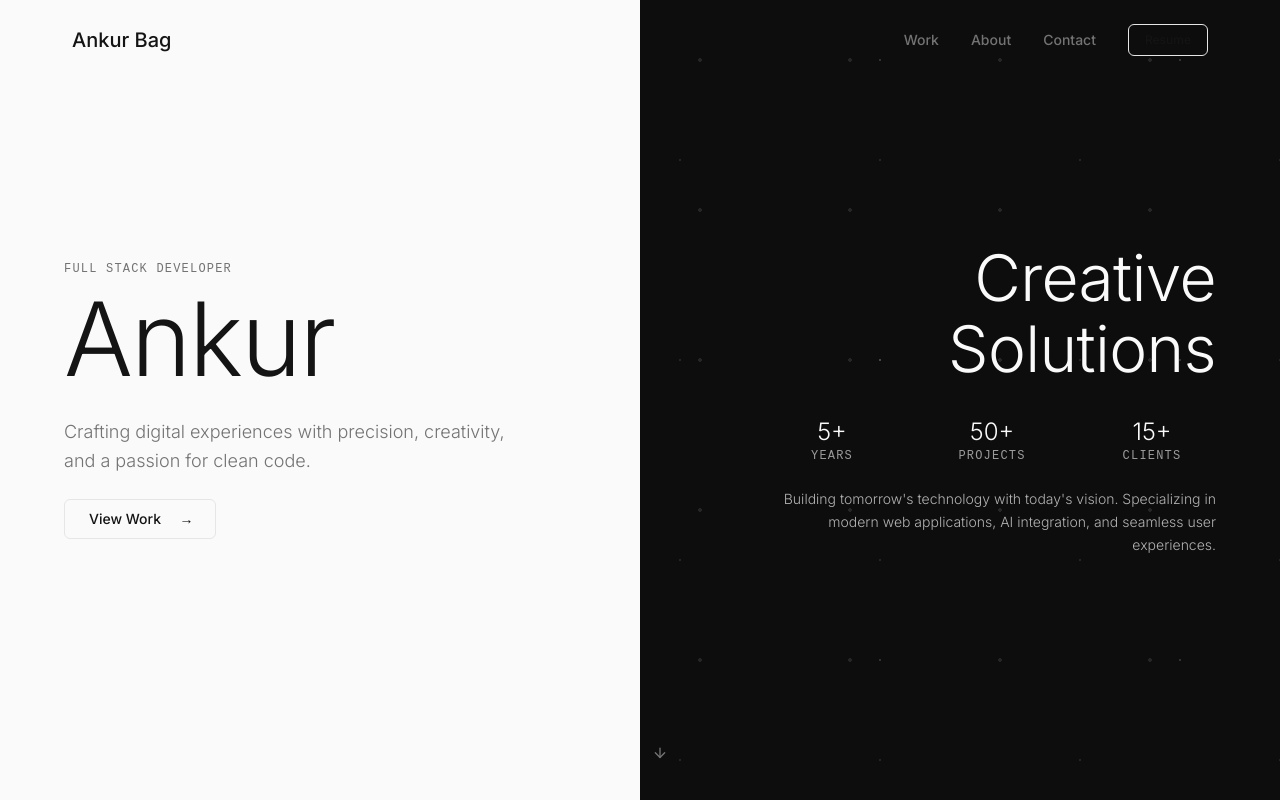
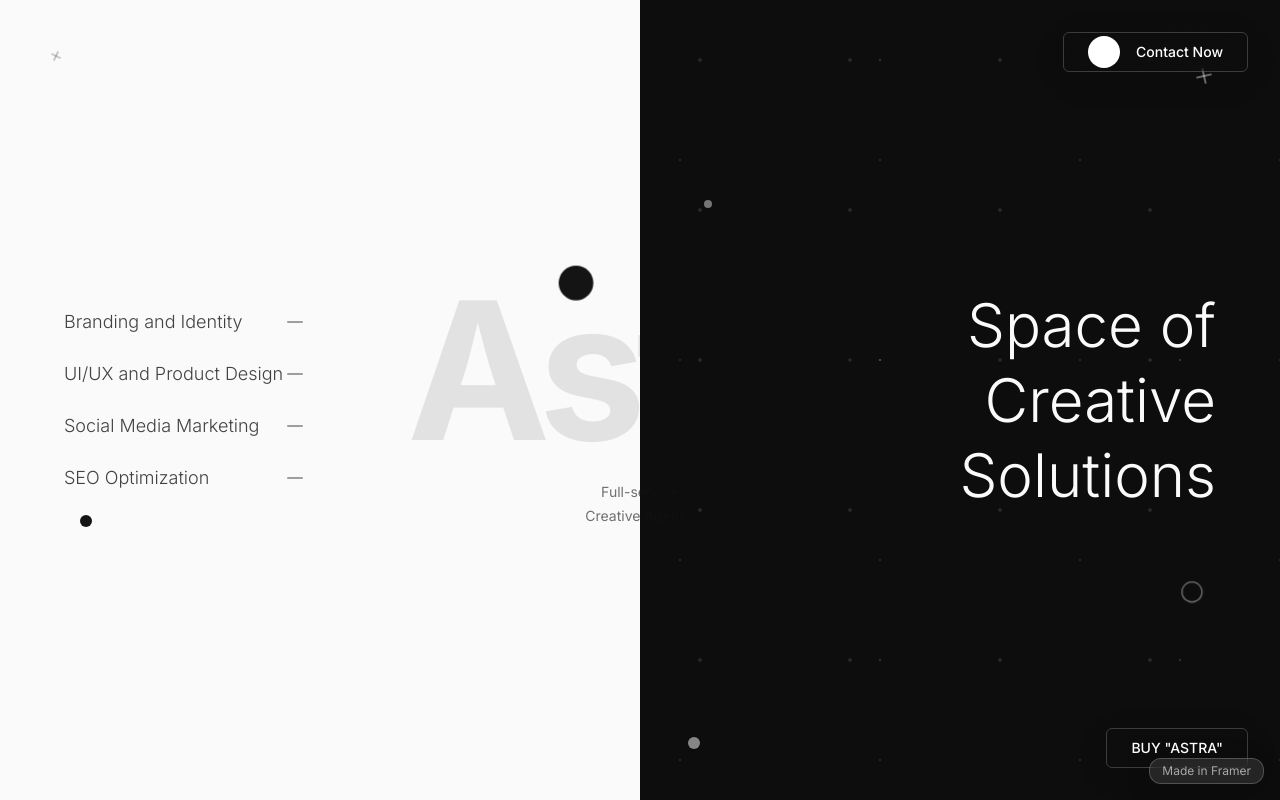
Before and after one commit to ankurrera/Portfolio-Website, a React (Vite) app: page / in a window 1280 px wide. Shown: the top 800 px of the page. Built offline with nearby package versions, Linux system fonts and the light colour scheme.

Commit message:
Refine text animations and UI

```diff
--- a/src/components/MinimalHero.tsx
+++ b/src/components/MinimalHero.tsx
@@ -1,61 +1,131 @@
 import { motion } from 'framer-motion';
 import { Button } from '@/components/ui/button';
-import { ArrowDown } from 'lucide-react';
+import { Plus, X, Minus } from 'lucide-react';
 
 const MinimalHero = () => {
-  const scrollToWork = () => {
-    const element = document.querySelector('#work');
-    if (element) {
-      element.scrollIntoView({ behavior: 'smooth' });
-    }
-  };
+  const services = [
+    "Branding and Identity",
+    "UI/UX and Product Design",
+    "Social Media Marketing",
+    "SEO Optimization"
+  ];
 
   return (
-    <section className="split-screen">
-      {/* Left Side - Light */}
-      <div className="split-light flex flex-col justify-center items-start p-16">
+    <section className="split-screen relative overflow-hidden">
+      {/* Contact Button - Top Right */}
+      <motion.div
+        initial={{ opacity: 0, y: -20 }}
+        animate={{ opacity: 1, y: 0 }}
+        transition={{ duration: 0.6 }}
+        className="absolute top-8 right-8 z-20"
+      >
+        <Button variant="outline" className="glass-card border-white/20 text-white hover:bg-white/10">
+          <div className="w-8 h-8 bg-white rounded-full mr-2"></div>
+          Contact Now
+        </Button>
+      </motion.div>
+
+      {/* Buy Astra Button - Bottom Right */}
+      <motion.div
+        initial={{ opacity: 0, y: 20 }}
+        animate={{ opacity: 1, y: 0 }}
+        transition={{ duration: 0.6, delay: 0.3 }}
+        className="absolute bottom-8 right-8 z-20"
+      >
+        <Button variant="outline" className="glass-card border-white/20 text-white hover:bg-white/10">
+          BUY "ASTRA"
+        </Button>
+      </motion.div>
+
+      {/* Left Side - Light with Services Menu */}
+      <div className="split-light flex flex-col justify-center items-start p-16 relative">
+        {/* Decorative Elements */}
+        <motion.div
+          animate={{ rotate: 360 }}
+          transition={{ duration: 20, repeat: Infinity, ease: "linear" }}
+          className="absolute top-12 left-12 w-4 h-4"
+        >
+          <Plus className="w-4 h-4 text-foreground/30" />
+        </motion.div>
+
+        <motion.div
+          animate={{ scale: [1, 1.2, 1] }}
+          transition={{ duration: 3, repeat: Infinity }}
+          className="absolute top-1/3 right-12 w-8 h-8 bg-foreground rounded-full"
+        ></motion.div>
+
+        <motion.div
+          className="w-3 h-3 bg-foreground rounded-full absolute bottom-1/3 left-20"
+          animate={{ y: [0, -10, 0] }}
+          transition={{ duration: 2, repeat: Infinity }}
+        ></motion.div>
+
+        {/* Services Menu */}
         <motion.div
           initial={{ opacity: 0, x: -50 }}
           animate={{ opacity: 1, x: 0 }}
           transition={{ duration: 0.8, delay: 0.2 }}
-          className="space-y-8"
+          className="space-y-6"
         >
-          <div className="space-y-4">
-            <div className="text-xs font-mono tracking-widest text-muted-foreground uppercase">
-              Full Stack Developer
-            </div>
-            <h1 className="text-display font-heading font-light text-foreground">
-              Ankur
-            </h1>
-          </div>
+          {services.map((service, index) => (
+            <motion.div
+              key={service}
+              initial={{ opacity: 0, x: -30 }}
+              animate={{ opacity: 1, x: 0 }}
+              transition={{ duration: 0.5, delay: 0.1 * index }}
+              className="flex items-center justify-between group cursor-pointer hover:pl-4 transition-all duration-300"
+            >
+              <span className="text-lg font-light text-foreground/80 group-hover:text-foreground">
+                {service}
+              </span>
+              <Minus className="w-6 h-6 text-foreground/40 group-hover:text-foreground transition-colors" />
+            </motion.div>
+          ))}
+        </motion.div>
+      </div>
 
-          <div className="space-y-6">
-            <p className="text-lg font-light text-muted-foreground max-w-md leading-relaxed">
-              Crafting digital experiences with precision, creativity, and a passion for clean code.
-            </p>
-
-            <div className="flex items-center gap-4">
-              <Button
-                onClick={scrollToWork}
-                variant="minimal"
-                className="group"
-              >
-                View Work
-                <motion.div
-                  className="ml-2"
-                  animate={{ x: [0, 4, 0] }}
-                  transition={{ duration: 2, repeat: Infinity }}
-                >
-                  →
-                </motion.div>
-              </Button>
-            </div>
+      {/* Center Large Typography */}
+      <div className="absolute inset-0 flex items-center justify-center z-10 pointer-events-none">
+        <motion.div
+          initial={{ opacity: 0, scale: 0.8 }}
+          animate={{ opacity: 1, scale: 1 }}
+          transition={{ duration: 1, delay: 0.5 }}
+          className="text-center"
+        >
+          <h1 className="text-[12rem] font-bold text-foreground/10 leading-none tracking-tighter">
+            Astra
+            <span className="text-xs align-top ml-2">®</span>
+          </h1>
+          <div className="mt-4 space-y-1">
+            <div className="text-sm text-foreground/60">Full-service</div>
+            <div className="text-sm text-foreground/60">Creative Agency</div>
           </div>
         </motion.div>
       </div>
 
-      {/* Right Side - Dark with subtle space theme */}
-      <div className="split-dark star-field flex flex-col justify-center items-end p-16">
+      {/* Right Side - Dark Space Theme */}
+      <div className="split-dark star-field flex flex-col justify-center items-end p-16 relative">
+        {/* Enhanced Star Field with More Elements */}
+        <motion.div
+          animate={{ rotate: 360 }}
+          transition={{ duration: 30, repeat: Infinity, ease: "linear" }}
+          className="absolute top-16 right-16 w-6 h-6"
+        >
+          <Plus className="w-6 h-6 text-white/40" />
+        </motion.div>
+
+        <motion.div
+          className="absolute top-1/4 left-16 w-2 h-2 bg-white/60 rounded-full"
+          animate={{ opacity: [0.3, 1, 0.3] }}
+          transition={{ duration: 2, repeat: Infinity }}
+        ></motion.div>
+
+        <motion.div
+          className="absolute bottom-1/4 right-20 w-4 h-4 border border-white/40 rounded-full"
+          animate={{ scale: [1, 1.5, 1] }}
+          transition={{ duration: 4, repeat: Infinity }}
+        ></motion.div>
+
         <motion.div
           initial={{ opacity: 0, x: 50 }}
           animate={{ opacity: 1, x: 0 }}
@@ -63,53 +133,33 @@ const MinimalHero = () => {
           className="text-right space-y-8 max-w-md"
         >
           <div className="space-y-4">
-            <h2 className="text-hero font-heading font-light text-primary-foreground">
-              Creative
+            <h2 className="text-6xl font-light text-primary-foreground leading-tight">
+              Space of Creative
               <br />
               Solutions
             </h2>
           </div>
+        </motion.div>
 
-          <div className="space-y-6">
-            <div className="grid grid-cols-3 gap-8 text-center">
-              <div>
-                <div className="text-2xl font-light text-primary-foreground">5+</div>
-                <div className="text-xs font-mono text-primary-foreground/60 uppercase tracking-widest">
-                  Years
-                </div>
-              </div>
-              <div>
-                <div className="text-2xl font-light text-primary-foreground">50+</div>
-                <div className="text-xs font-mono text-primary-foreground/60 uppercase tracking-widest">
-                  Projects
-                </div>
-              </div>
-              <div>
-                <div className="text-2xl font-light text-primary-foreground">15+</div>
-                <div className="text-xs font-mono text-primary-foreground/60 uppercase tracking-widest">
-                  Clients
-                </div>
-              </div>
-            </div>
-
-            <p className="text-sm font-light text-primary-foreground/70 leading-relaxed">
-              Building tomorrow's technology with today's vision.
-              Specializing in modern web applications, AI integration,
-              and seamless user experiences.
-            </p>
-          </div>
-        </motion.div>
+        {/* Additional Decorative Elements */}
+        <motion.div
+          className="absolute bottom-12 left-12 w-3 h-3 bg-white/50 rounded-full"
+          animate={{ y: [0, -15, 0] }}
+          transition={{ duration: 3, repeat: Infinity, delay: 1 }}
+        ></motion.div>
       </div>
 
-      {/* Scroll Indicator */}
-      <motion.button
-        onClick={scrollToWork}
-        className="absolute bottom-8 left-1/2 transform -translate-x-1/2 p-3 text-muted-foreground hover:text-foreground transition-colors"
-        animate={{ y: [0, 8, 0] }}
-        transition={{ duration: 2, repeat: Infinity }}
+      {/* Made in Framer Badge - Bottom Right */}
+      <motion.div
+        initial={{ opacity: 0 }}
+        animate={{ opacity: 1 }}
+        transition={{ duration: 0.6, delay: 1 }}
+        className="absolute bottom-4 right-4 z-20"
       >
-        <ArrowDown className="w-4 h-4" />
-      </motion.button>
+        <div className="glass-card px-3 py-1 text-xs text-white/60">
+          Made in Framer
+        </div>
+      </motion.div>
     </section>
   );
 };
--- a/src/components/MinimalNavigation.tsx
+++ b/src/components/MinimalNavigation.tsx
@@ -1,7 +1,6 @@
 import { useState, useEffect } from 'react';
 import { motion } from 'framer-motion';
 import { Button } from '@/components/ui/button';
-import { Menu, X } from 'lucide-react';
 
 const MinimalNavigation = () => {
   const [isOpen, setIsOpen] = useState(false);
@@ -30,78 +29,84 @@ const MinimalNavigation = () => {
   };
 
   return (
+    <>
+      {/* Top Navigation - Minimal for Astra Style */}
       <motion.nav
-      className={`fixed top-0 left-0 right-0 z-50 transition-all duration-500 ${
-        scrolled ? 'bg-background/95 backdrop-blur-md border-b border-border' : 'bg-transparent'
-      }`}
-      initial={{ y: -100 }}
-      animate={{ y: 0 }}
-      transition={{ duration: 0.6, ease: 'easeOut' }}
+        className="fixed top-0 w-full z-50"
+        initial={{ opacity: 0 }}
+        animate={{ opacity: 1 }}
+        transition={{ duration: 0.6 }}
       >
-      <div className="max-w-content mx-auto px-8 py-6 flex items-center justify-between">
-        {/* Logo */}
+        <div className="max-w-content mx-auto px-8 py-6">
+          <div className="flex items-center justify-between">
+            {/* Logo/Name - Minimal */}
             <motion.div
-          className="text-xl font-heading font-medium text-foreground"
+              className="text-lg font-heading font-medium text-foreground"
               whileHover={{ scale: 1.02 }}
-          whileTap={{ scale: 0.98 }}
             >
-          Ankur Bag
+              {/* Could be empty or minimal branding */}
             </motion.div>
 
-        {/* Desktop Navigation */}
-        <div className="hidden md:flex items-center space-x-8">
-          {navItems.map((item) => (
+            {/* Navigation dots indicator (optional) */}
+            <div className="hidden md:flex items-center space-x-2">
+              {navItems.map((item, index) => (
                 <motion.button
                   key={item.name}
                   onClick={() => scrollToSection(item.href)}
-              className="text-sm font-medium text-muted-foreground hover:text-foreground transition-colors"
-              whileHover={{ y: -1 }}
-              whileTap={{ y: 0 }}
+                  className="w-2 h-2 rounded-full bg-foreground/20 hover:bg-foreground/60 transition-colors"
+                  whileHover={{ scale: 1.2 }}
+                />
+              ))}
+            </div>
+
+            {/* Mobile Menu Button */}
+            <button
+              className="md:hidden relative w-6 h-6 flex flex-col justify-center items-center"
+              onClick={() => setIsOpen(!isOpen)}
+              aria-label="Toggle menu"
+            >
+              <span className={`w-5 h-0.5 bg-foreground transition-all duration-300 ${
+                isOpen ? 'rotate-45 translate-y-0.5' : ''
+              }`} />
+              <span className={`w-5 h-0.5 bg-foreground transition-all duration-300 mt-1 ${
+                isOpen ? '-rotate-45 -translate-y-0.5' : ''
+              }`} />
+            </button>
+          </div>
+        </div>
+      </motion.nav>
+
+      {/* Mobile Navigation */}
+      <motion.div
+        className={`fixed inset-0 bg-background/95 backdrop-blur-lg z-40 md:hidden ${
+          isOpen ? 'pointer-events-auto' : 'pointer-events-none'
+        }`}
+        initial={{ opacity: 0 }}
+        animate={{ opacity: isOpen ? 1 : 0 }}
+        transition={{ duration: 0.3 }}
+      >
+        <div className="flex flex-col items-center justify-center h-full space-y-8">
+          {navItems.map((item, index) => (
+            <motion.button
+              key={item.name}
+              onClick={() => scrollToSection(item.href)}
+              className="text-2xl font-light text-foreground hover:text-muted-foreground transition-colors"
+              initial={{ opacity: 0, y: 20 }}
+              animate={{
+                opacity: isOpen ? 1 : 0,
+                y: isOpen ? 0 : 20
+              }}
+              transition={{
+                duration: 0.3,
+                delay: isOpen ? index * 0.1 : 0
+              }}
             >
               {item.name}
             </motion.button>
           ))}
-          <Button variant="minimal" size="sm">
-            Resume
-          </Button>
-        </div>
-
-        {/* Mobile Menu Button */}
-        <motion.button
-          className="md:hidden p-2 text-foreground"
-          onClick={() => setIsOpen(!isOpen)}
-          whileTap={{ scale: 0.9 }}
-        >
-          {isOpen ? <X className="w-5 h-5" /> : <Menu className="w-5 h-5" />}
-        </motion.button>
-      </div>
-
-      {/* Mobile Navigation */}
-      {isOpen && (
-        <motion.div
-          className="md:hidden bg-background/98 backdrop-blur-md border-t border-border"
-          initial={{ opacity: 0, height: 0 }}
-          animate={{ opacity: 1, height: 'auto' }}
-          exit={{ opacity: 0, height: 0 }}
-        >
-          <div className="px-8 py-6 space-y-4">
-            {navItems.map((item) => (
-              <motion.button
-                key={item.name}
-                onClick={() => scrollToSection(item.href)}
-                className="block text-left text-sm font-medium text-muted-foreground hover:text-foreground transition-colors py-2"
-                whileHover={{ x: 4 }}
-              >
-                {item.name}
-              </motion.button>
-            ))}
-            <Button variant="minimal" size="sm" className="mt-4">
-              Resume
-            </Button>
         </div>
       </motion.div>
-      )}
-    </motion.nav>
+    </>
   );
 };
 
```
Lines whose indentation alone changed are shown as unchanged.
